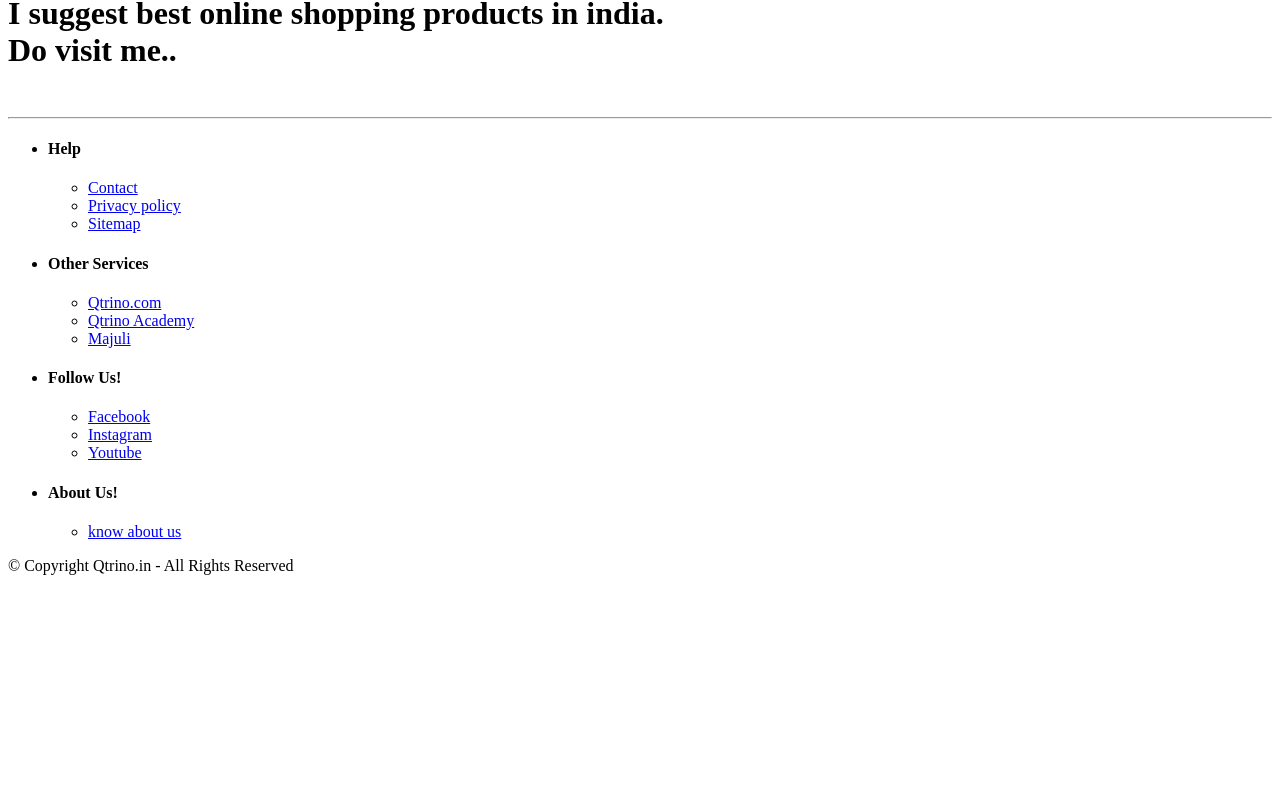
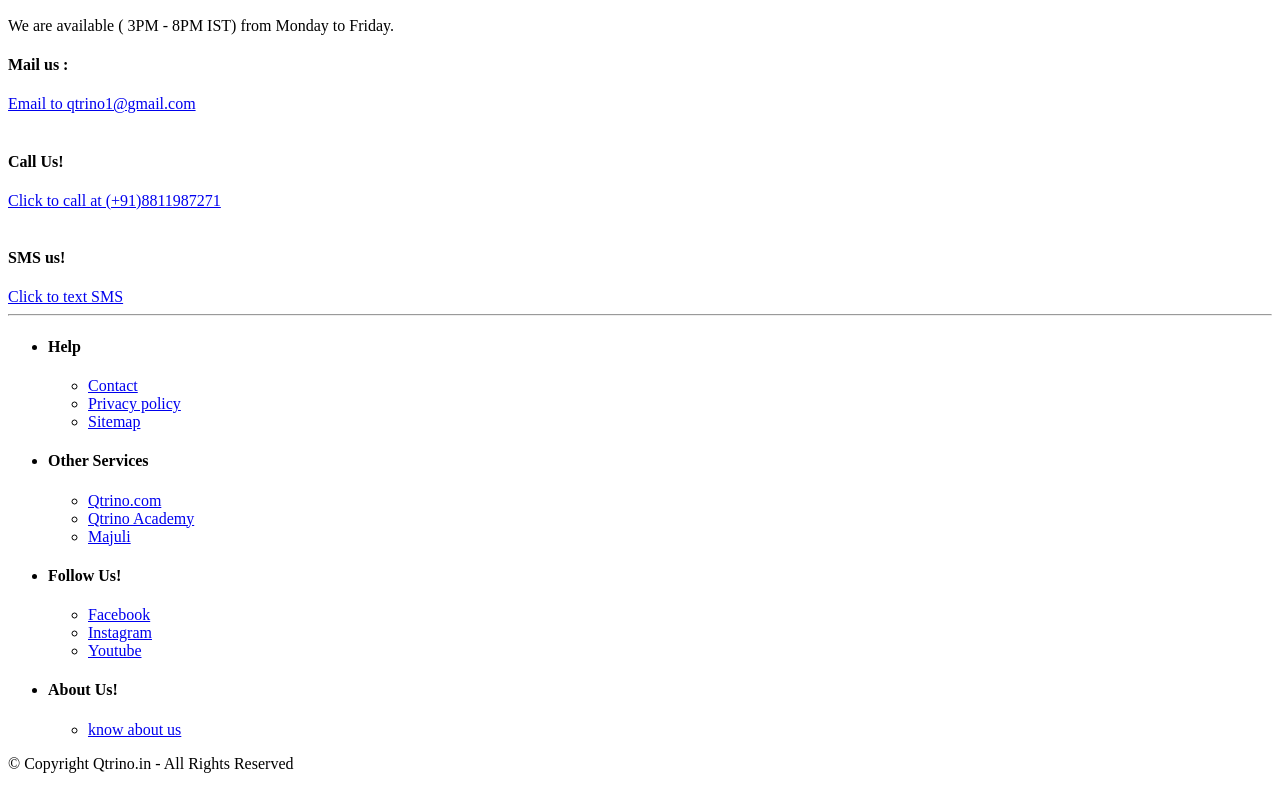
Before and after one commit to qtrino-sn/qtrino.in, a plain HTML site: page help/contact.html in a window 1280 px wide. Shown: the part 219-1008 px from the top of the page. Before the commit the page ends 810 px from the top, so only its background shows below. Drawn offline with Linux system fonts and the light colour scheme.

Commit message:
contact updated

```diff
--- a/help/contact.html
+++ b/help/contact.html
@@ -38,7 +38,18 @@
   <hr>
   <!-- IDEA: contents: differnt for different pages:home,blog,products,legal-->
   <br>
-  <h1>Hello!  I am Qtrino.in. <br>I suggest best online shopping products in india.<br> Do visit me..</h1>
+  <h1>Contact Us! </h1>
+  <p>We are available ( 3PM - 8PM IST) from Monday to Friday.</p>
+  <h4>Mail us :</h4>
+  <a href="mailto:qtrino1@gmail.com">Email to qtrino1@gmail.com</a>
+  <br>
+  <br>
+  <h4>Call Us!</h4>
+  <a href="tel:+918811987271">Click to call at (+91)8811987271</a>
+  <br>
+  <br>
+  <h4>SMS us!</h4>
+  <a href="sms: +918811987271">Click to text SMS</a>
   <br>
   <!-- IDEA: footer: is common for all the pages -->
   <hr>
```
